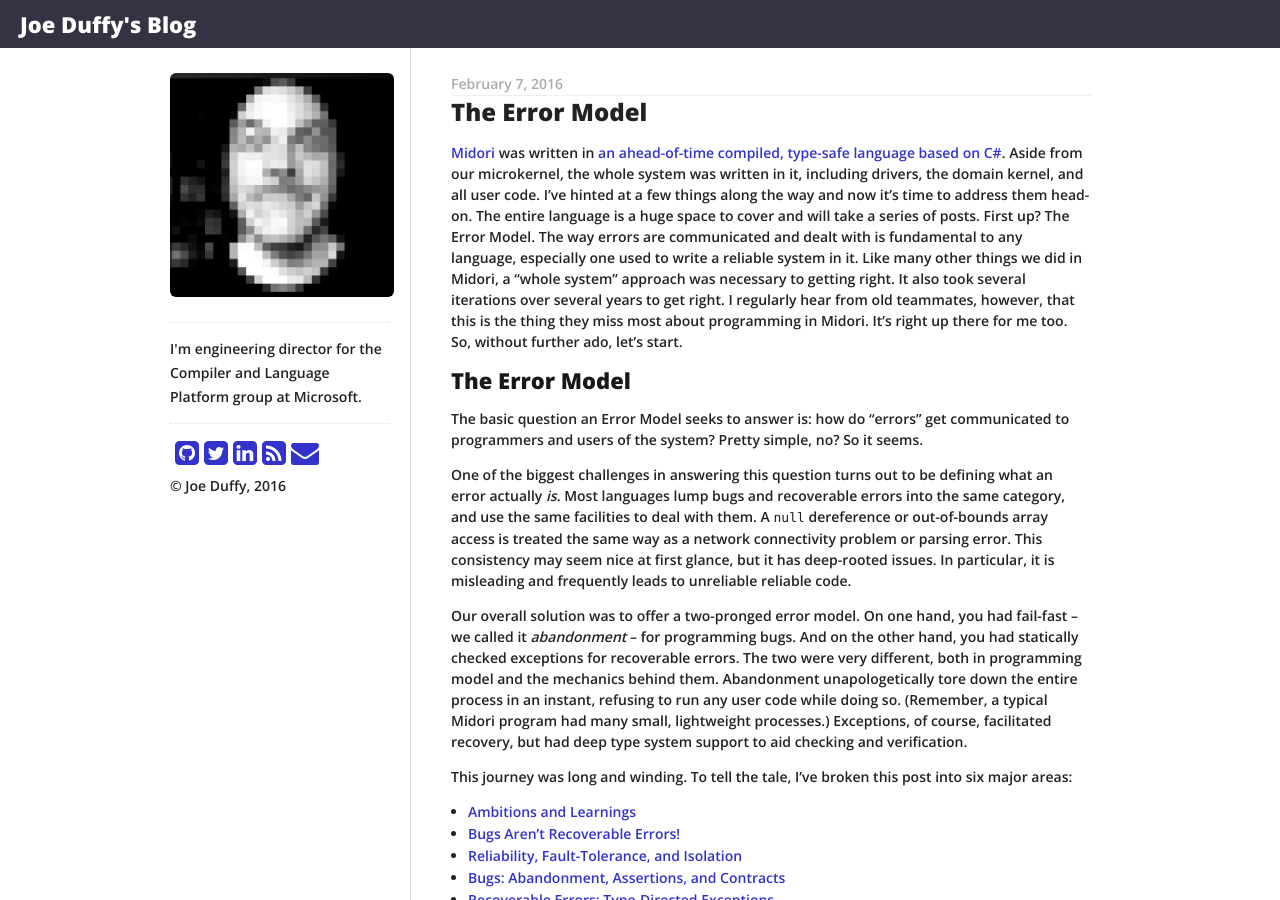
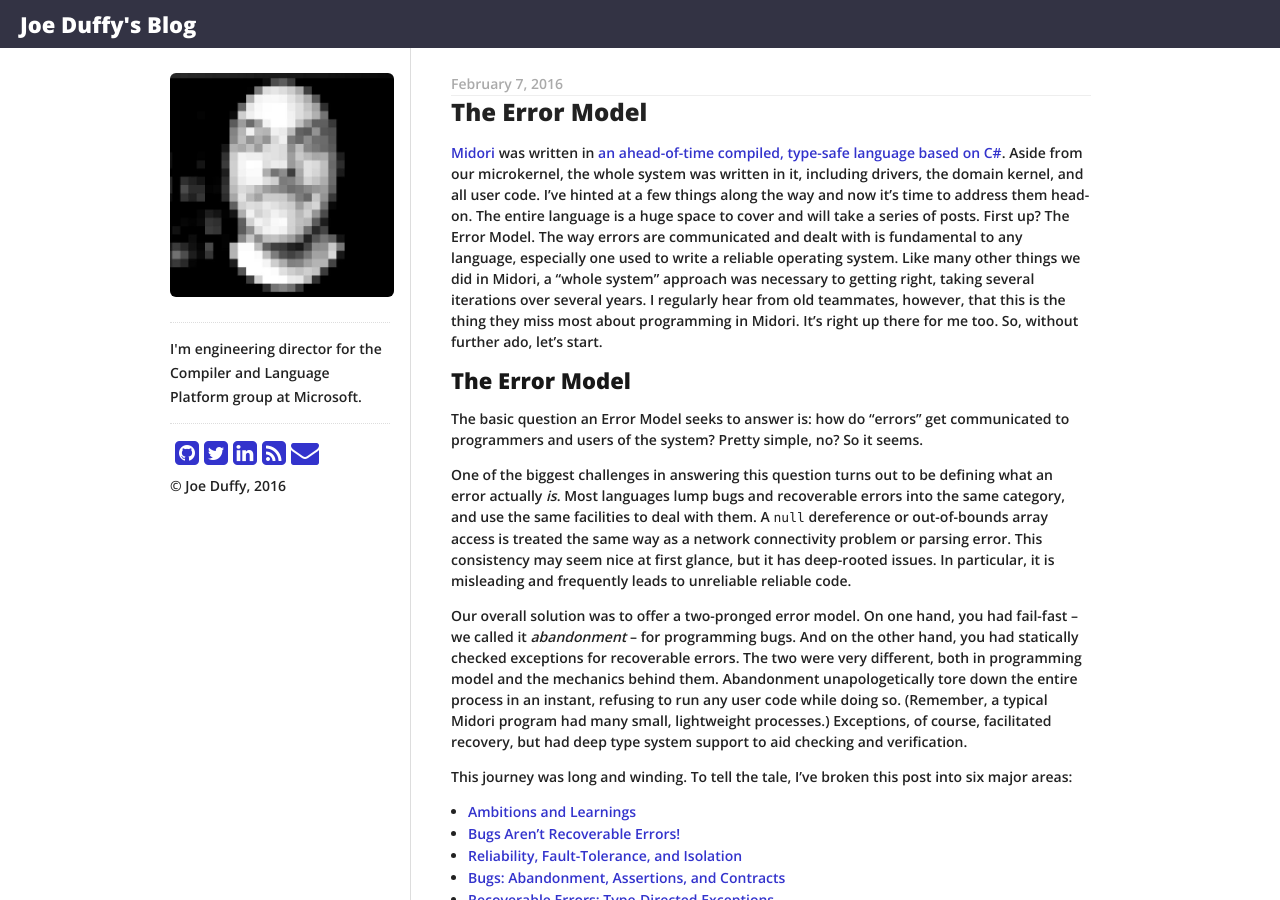
Before and after one commit to joeduffy/joeduffy.github.io, a Jekyll site: the page built from _posts/2016-02-07-the-error-model.md, in a window 1280 px wide and 900 px high. Built offline with Jekyll 4.4.1, drawn with Linux system fonts in a browser that asks for light colours; nearby versions of some CDN libraries; comment, search, counter and statistics services are not loaded.

Commit message:
Wordsmith the Intro

```diff
--- a/_posts/2016-02-07-the-error-model.md
+++ b/_posts/2016-02-07-the-error-model.md
@@ -18,10 +18,10 @@
 system was written in it, including drivers, the domain kernel, and all user code.  I've hinted at a few things along
 the way and now it's time to address them head-on.  The entire language is a huge space to cover and will take a series
 of posts.  First up?  The Error Model.  The way errors are communicated and dealt with is fundamental to any language,
-especially one used to write a reliable system in it.  Like many other things we did in Midori, a "whole system"
-approach was necessary to getting right.  It also took several iterations over several years to get right.  I regularly
-hear from old teammates, however, that this is the thing they miss most about programming in Midori.  It's right up
-there for me too.  So, without further ado, let's start.
+especially one used to write a reliable operating system.  Like many other things we did in Midori, a "whole system"
+approach was necessary to getting right, taking several iterations over several years.  I regularly hear from old
+teammates, however, that this is the thing they miss most about programming in Midori.  It's right up there for me too.
+So, without further ado, let's start.
 
 # The Error Model
 
```
